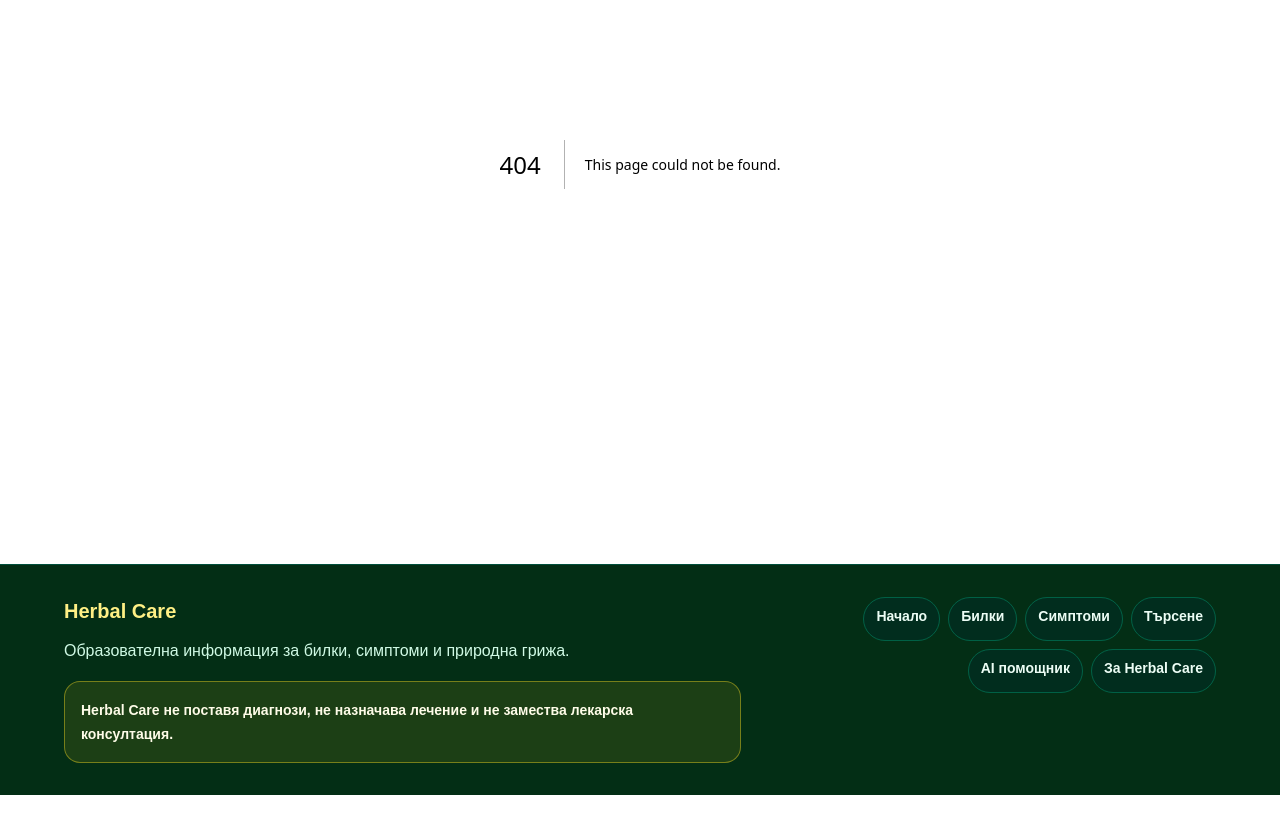
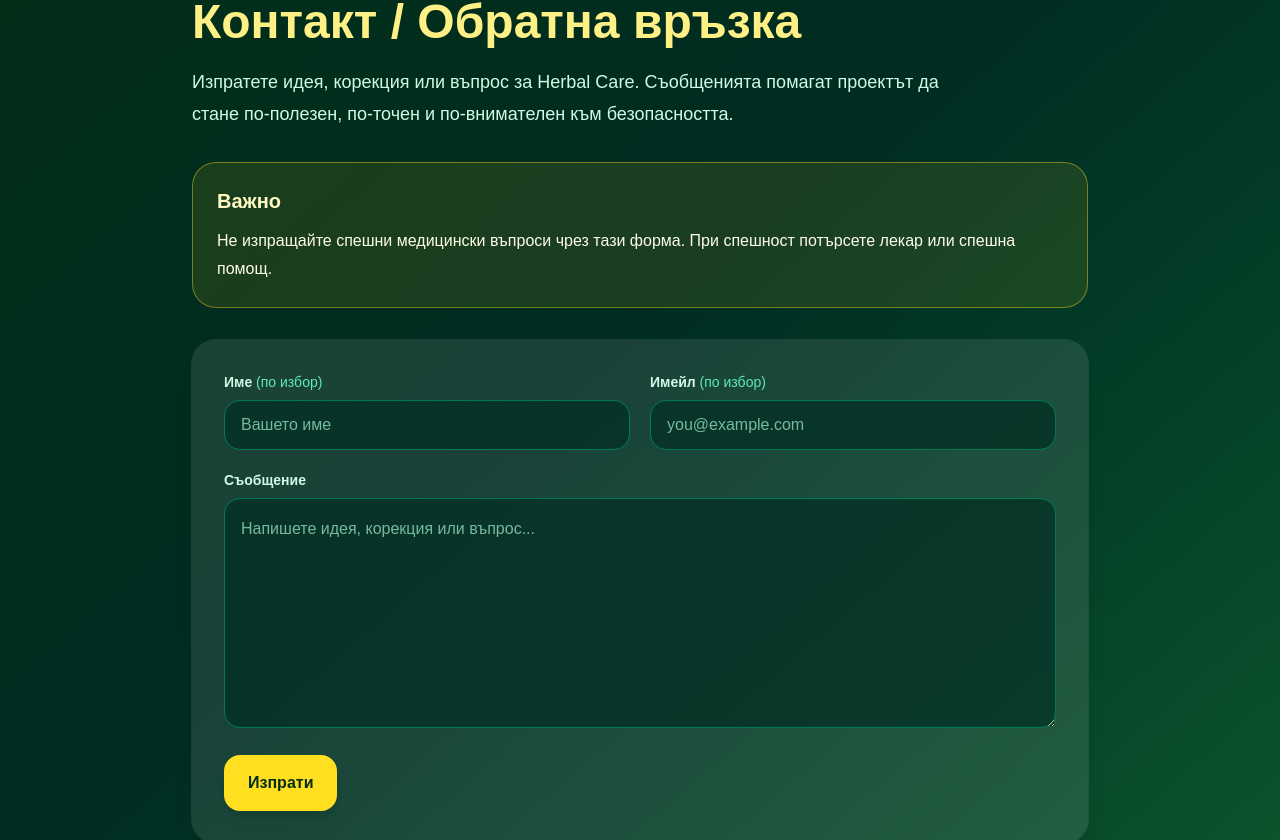
Before and after one commit to angelvatevpelovo/herbal-care, a Next.js app: page /contact in a window 1280 px wide. Before the commit this address had no page. Shown: the part 236-1076 px from the top of the page. Before the commit the page ends 1031 px from the top, so only its background shows below. Built offline with nearby package versions, Linux system fonts and the light colour scheme; no server answers.

Commit message:
Add contact feedback page

```diff
--- a/app/components/Footer.tsx
+++ b/app/components/Footer.tsx
@@ -7,6 +7,7 @@ const footerLinks = [
   { href: "/search", label: "Търсене" },
   { href: "/ai", label: "AI помощник" },
   { href: "/about", label: "За Herbal Care" },
+  { href: "/contact", label: "Контакт" },
 ];
 
 export default function Footer() {
--- a/app/components/Header.tsx
+++ b/app/components/Header.tsx
@@ -9,6 +9,7 @@ const navLinks = [
   { href: "/favorites", label: "Любими" },
   { href: "/profile", label: "Профил" },
   { href: "/about", label: "За Herbal Care" },
+  { href: "/contact", label: "Контакт" },
   { href: "/auth", label: "Вход / Регистрация" },
 ];
 
--- /dev/null
+++ b/app/contact/ContactForm.tsx
@@ -0,0 +1,137 @@
+"use client";
+
+import { type FormEvent, useState } from "react";
+import { supabase } from "@/lib/supabase";
+
+type FormMessage = {
+  type: "success" | "error";
+  text: string;
+};
+
+export default function ContactForm() {
+  const [name, setName] = useState("");
+  const [email, setEmail] = useState("");
+  const [message, setMessage] = useState("");
+  const [formMessage, setFormMessage] = useState<FormMessage | null>(null);
+  const [isLoading, setIsLoading] = useState(false);
+
+  async function handleSubmit(event: FormEvent<HTMLFormElement>) {
+    event.preventDefault();
+    setFormMessage(null);
+
+    if (!message.trim()) {
+      setFormMessage({
+        type: "error",
+        text: "Възникна проблем. Моля, опитайте отново.",
+      });
+      return;
+    }
+
+    if (!supabase) {
+      setFormMessage({
+        type: "error",
+        text: "Възникна проблем. Моля, опитайте отново.",
+      });
+      return;
+    }
+
+    setIsLoading(true);
+
+    const { error } = await supabase.from("feedback").insert({
+      name: name.trim() || null,
+      email: email.trim() || null,
+      message: message.trim(),
+    });
+
+    setIsLoading(false);
+
+    if (error) {
+      setFormMessage({
+        type: "error",
+        text: "Възникна проблем. Моля, опитайте отново.",
+      });
+      return;
+    }
+
+    setName("");
+    setEmail("");
+    setMessage("");
+    setFormMessage({
+      type: "success",
+      text: "Благодарим Ви! Съобщението беше изпратено успешно.",
+    });
+  }
+
+  return (
+    <section className="mt-8 rounded-3xl bg-white/10 p-5 shadow-xl ring-1 ring-white/10 sm:p-8">
+      <form className="space-y-5" onSubmit={handleSubmit}>
+        <div className="grid gap-5 md:grid-cols-2">
+          <div>
+            <label htmlFor="contact-name" className="block text-sm font-semibold text-emerald-100">
+              Име <span className="font-normal text-emerald-300">(по избор)</span>
+            </label>
+            <input
+              id="contact-name"
+              type="text"
+              value={name}
+              onChange={(event) => setName(event.target.value)}
+              autoComplete="name"
+              className="mt-2 min-h-12 w-full rounded-2xl border border-emerald-700 bg-emerald-950/70 px-4 py-3 text-emerald-50 outline-none placeholder:text-emerald-200/70 focus:border-yellow-300 focus:ring-2 focus:ring-yellow-300/30"
+              placeholder="Вашето име"
+            />
+          </div>
+
+          <div>
+            <label htmlFor="contact-email" className="block text-sm font-semibold text-emerald-100">
+              Имейл <span className="font-normal text-emerald-300">(по избор)</span>
+            </label>
+            <input
+              id="contact-email"
+              type="email"
+              value={email}
+              onChange={(event) => setEmail(event.target.value)}
+              autoComplete="email"
+              className="mt-2 min-h-12 w-full rounded-2xl border border-emerald-700 bg-emerald-950/70 px-4 py-3 text-emerald-50 outline-none placeholder:text-emerald-200/70 focus:border-yellow-300 focus:ring-2 focus:ring-yellow-300/30"
+              placeholder="you@example.com"
+            />
+          </div>
+        </div>
+
+        <div>
+          <label htmlFor="contact-message" className="block text-sm font-semibold text-emerald-100">
+            Съобщение
+          </label>
+          <textarea
+            id="contact-message"
+            value={message}
+            onChange={(event) => setMessage(event.target.value)}
+            required
+            rows={7}
+            className="mt-2 min-h-44 w-full resize-y rounded-2xl border border-emerald-700 bg-emerald-950/70 px-4 py-4 leading-7 text-emerald-50 outline-none placeholder:text-emerald-200/70 focus:border-yellow-300 focus:ring-2 focus:ring-yellow-300/30"
+            placeholder="Напишете идея, корекция или въпрос..."
+          />
+        </div>
+
+        <button
+          type="submit"
+          disabled={isLoading}
+          className="min-h-12 w-full rounded-2xl bg-yellow-300 px-6 py-4 font-bold text-green-950 shadow-lg transition hover:bg-yellow-200 focus:outline-none focus:ring-2 focus:ring-yellow-100 focus:ring-offset-2 focus:ring-offset-green-950 disabled:cursor-not-allowed disabled:opacity-70 sm:w-auto"
+        >
+          {isLoading ? "Изпращане..." : "Изпрати"}
+        </button>
+
+        {formMessage ? (
+          <p
+            className={
+              formMessage.type === "success"
+                ? "rounded-2xl border border-emerald-300/40 bg-emerald-900/50 p-4 text-emerald-50"
+                : "rounded-2xl border border-red-300/40 bg-red-950/50 p-4 text-red-50"
+            }
+          >
+            {formMessage.text}
+          </p>
+        ) : null}
+      </form>
+    </section>
+  );
+}
--- /dev/null
+++ b/app/contact/page.tsx
@@ -0,0 +1,35 @@
+import Header from "@/app/components/Header";
+import ContactForm from "./ContactForm";
+
+export default function ContactPage() {
+  return (
+    <main className="min-h-screen bg-gradient-to-br from-green-950 via-emerald-950 to-green-900 px-4 py-6 text-white sm:px-6 sm:py-8">
+      <section className="mx-auto max-w-4xl">
+        <Header />
+
+        <header className="mt-10 max-w-3xl">
+          <p className="text-sm font-semibold uppercase tracking-[0.18em] text-emerald-300">
+            Обратна връзка
+          </p>
+          <h1 className="mt-3 text-3xl font-bold text-yellow-200 sm:text-5xl">
+            Контакт / Обратна връзка
+          </h1>
+          <p className="mt-5 text-lg leading-8 text-emerald-100">
+            Изпратете идея, корекция или въпрос за Herbal Care. Съобщенията помагат проектът да
+            стане по-полезен, по-точен и по-внимателен към безопасността.
+          </p>
+        </header>
+
+        <div className="mt-8 rounded-3xl border border-yellow-300/40 bg-yellow-300/10 p-5 text-yellow-50 sm:p-6">
+          <h2 className="text-xl font-bold text-yellow-100">Важно</h2>
+          <p className="mt-3 leading-7">
+            Не изпращайте спешни медицински въпроси чрез тази форма. При спешност потърсете лекар
+            или спешна помощ.
+          </p>
+        </div>
+
+        <ContactForm />
+      </section>
+    </main>
+  );
+}
```
